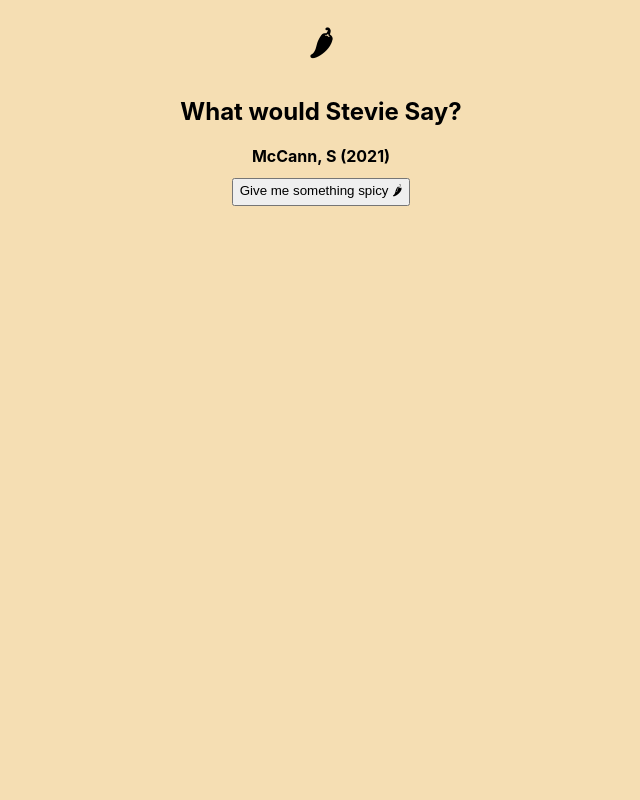
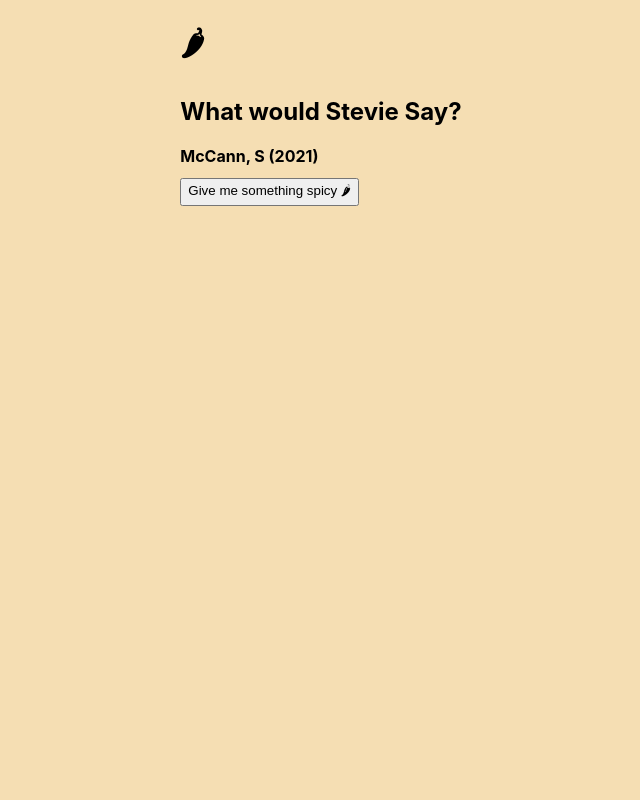
Before and after one commit to dudderzz/GiveMeAStevie, a React (Create React App) app: page / in a window 1280 px wide. Shown: the top 800 px of the page, without its empty margins (319-959 px from the left). Built offline with nearby package versions, Linux system fonts and the light colour scheme.

Commit message:
messing about

```diff
--- a/src/App.js
+++ b/src/App.js
@@ -1,8 +1,21 @@
-import React from "react";
-import "./App.css";
-import { stevieQuotes } from "./stevie.js";
+const App = () => {
+  let stevieQuotes = [
+    "'I didn’t want to piss on his battery'",
+    "'Really going to get into the beef and gravy of it today'",
+    "A' lie can travel halfway around the world while the truth is putting on its shoes'",
+    "'I don’t have an example to show you, but if you go into your minds eye for a moment and imagine it'",
+    "'Feels like I’ve picked up a car instead of using a hammer'",
+    "'Fucking UX again Man'",
+    "'It’s going'",
+    "'And that means there’s no more brakes on the train,….so to speak'",
+    "'Mortimer’s your uncle'",
+    "'Patty’s you aunt'",
+    "'Meme implied'",
+    "'I like the cut of your jab'",
+    "'Is all free sailing now'",
+    "'It’s all free sailing today lads'",
+  ];
 
-const App = () => {
   function newQuote() {
     var randomNumber = Math.floor(Math.random() * stevieQuotes.length);
     document.getElementById("quoteDisplay").innerHTML =
@@ -17,7 +30,7 @@ const App = () => {
           <h2 id="quoteDisplay">What would Stevie Say?</h2>
           <b>McCann, S (2021)</b>
         </div>
-        <div className="button">
+        <div className="spicyButton">
           <button onClick={newQuote}>Give me something spicy 🌶</button>
         </div>
       </div>
--- a/src/index.css
+++ b/src/index.css
@@ -26,6 +26,7 @@ code {
 }
 
 .quoteDisplay {
+  align-self: center;
   position: absolute;
   color: black;
   width: 500px;
@@ -36,10 +37,7 @@ code {
   border-radius: 10px, 10px, 10px, 10px;
 }
 
-.button {
-  color: rgb(124, 37, 37);
-  border: 300px;
-  border-color: black;
+.spicyButton {
   padding: 30px 30x;
   text-align: center;
   text-decoration: none;
```
